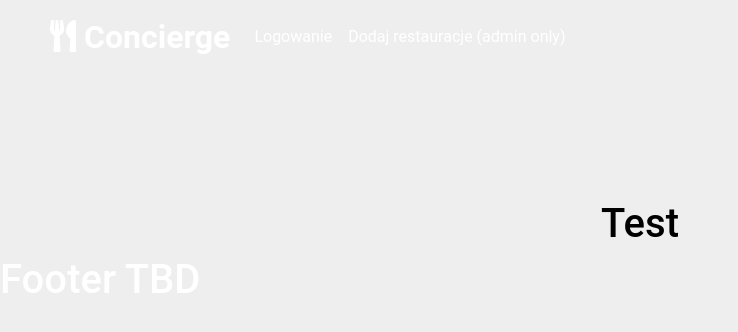
After one commit to Doseeey/Concierge, a Django app: template ConciergeApp/templates/RestaurantViews/singleRestaurant.html in a window 1280 px wide. The commit adds this page. Shown: the top 332 px of the page, without its empty margins (0-738 px from the left). Run offline with Django 4.2, Linux system fonts and the light colour scheme; the template is opened without the code that fills it: values that come from a table or form of the project are taken from there, others are empty; data comes from the database, SQL or seed files in the repository; parts of the project's set-up code (start-up, migrations or seed data) failed here and were passed over; some libraries are stand-ins or nearby versions.

Commit message:
added subpage for each restaurant

```diff
--- a/ConciergeApp/templates/RestaurantViews/index.html
+++ b/ConciergeApp/templates/RestaurantViews/index.html
@@ -72,7 +72,7 @@
                         <h1 class="restaurant-name">{{ restaurant.name }}</h1>
                         <h3 class="restaurant-address">{{ restaurant.city }}<br>{{ restaurant.address }}</h3>
                         <div style="z-index: 1;" class="button-block">
-                            <a href="/{{ restaurant.name }}" class="btn btn-block btn-secondary btn-lg py-2 px-5" id="rest_button" role="button">Pokaż</a>
+                            <a href="{% url 'viewSingleRestaurant' restaurant.id %}" class="btn btn-block btn-secondary btn-lg py-2 px-5" id="rest_button" role="button">Pokaż</a>
                         </div>
                     </div>
                 </div>
--- /dev/null
+++ b/ConciergeApp/templates/RestaurantViews/singleRestaurant.html
@@ -0,0 +1,12 @@
+{% extends "mainTemplate.html" %}
+
+{% block cssStyles %}
+    {% load static %}
+    <link rel="stylesheet" href="{% static 'RestaurantViews/css/restaurantViews.css' %}">
+{% endblock cssStyles %}
+
+{% block body %}
+
+<h1 style="text-align: center; color: #000; margin-top: 200px;">{{ restaurant.name }}<h1>
+
+{% endblock body %}
--- a/ConciergeApp/views/RestaurantsViews.py
+++ b/ConciergeApp/views/RestaurantsViews.py
@@ -1,4 +1,4 @@
-from django.shortcuts import redirect, render
+from django.shortcuts import redirect, render, get_object_or_404
 from django.urls import path
 
 from Concierge.libs.View import View
@@ -47,4 +47,5 @@ class RestaurantsViews(View):
 
     @staticmethod
     def viewSingleRestaurantMethod(request, restaurantId):
-        pass
+        viewSingleRestaurant = get_object_or_404(RestaurantModel, id=restaurantId)
+        return render(request, "RestaurantViews/singleRestaurant.html", {'restaurant': viewSingleRestaurant})
```
